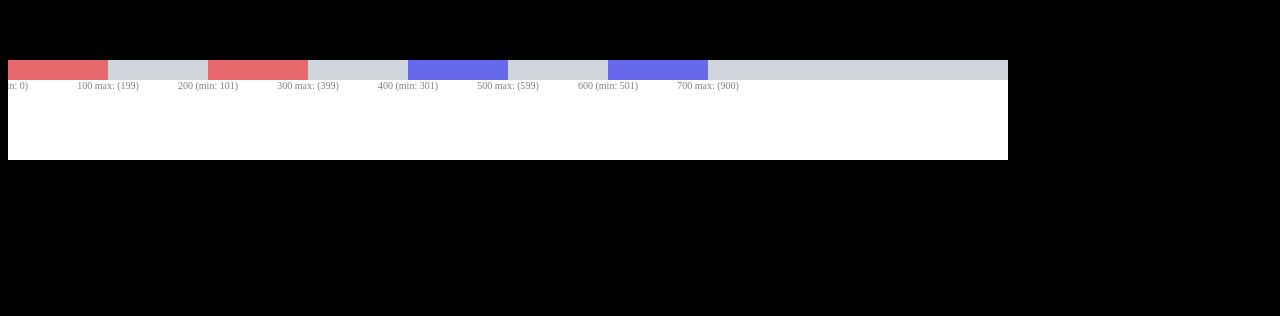
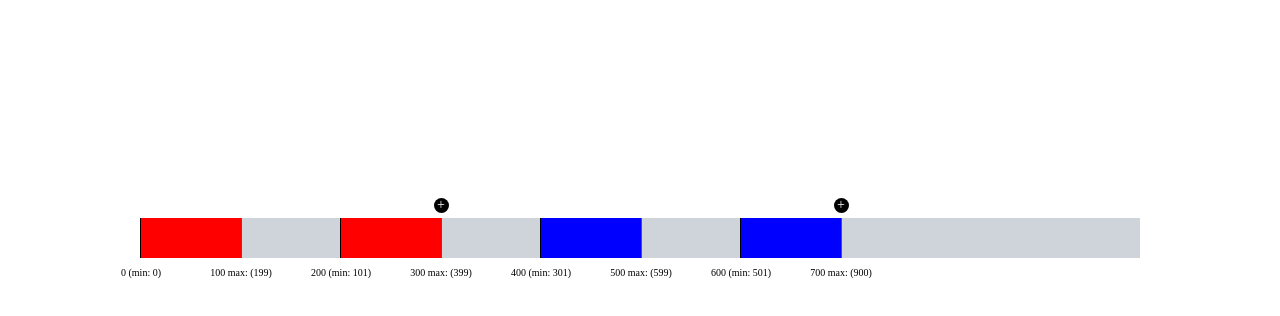
Before and after one commit to devaublanc/react-timeline-shifts, a React (Create React App) app: page / in a window 1280 px wide. Shown: the part 140-456 px from the top of the page. Built offline with nearby package versions, Linux system fonts and the light colour scheme.

Commit message:
feat(add-sections): add sections

```diff
--- a/src/App.css
+++ b/src/App.css
@@ -1,7 +1,6 @@
 html,
 body {
   height: 100%;
-  background-color: black;
 }
 
 #root {
--- a/src/App.tsx
+++ b/src/App.tsx
@@ -4,10 +4,16 @@ import "./App.css";
 
 function App() {
   return (
-    <div style={{ marginTop: 200 }}>
+    <div
+      style={{
+        display: "flex",
+        height: "100%",
+        justifyContent: "center",
+        alignItems: "center",
+      }}
+    >
       <Timeline
-        start={0}
-        end={1000}
+        duration={1000}
         sections={[
           {
             name: "lundi",
--- a/src/Slider/index.module.css
+++ b/src/Slider/index.module.css
@@ -14,16 +14,12 @@
 .valueStart,
 .valueEnd {
   position: absolute;
+
 }
 
 .track,
 .range {
-  height: 20px;
-  opacity: 0.5;
-}
-
-.range:hover {
-  opacity: 1;
+  height: 40px;
 }
 
 .track {
@@ -33,15 +29,18 @@
 }
 
 .range {
-  background-color: #9fe5e1;
+  border-left:black inset 1px;
+  border-right:black inset 1px;
   z-index: 2;
 }
+
 
 .valueStart,
 .valueEnd {
   color: black;
   font-size: 10px;
   margin-top: 20px;
+  bottom: -20px;
 }
 
 .valueStart {
@@ -97,8 +96,6 @@
   width: 10px;
   height: 40px;
   border-radius: 0;
-  /* get rid of Firefox corner rounding */
-  /* background: greenyellow; */
   background: none;
   cursor: ew-resize;
   pointer-events: auto;
@@ -108,8 +105,30 @@
   width: 10px;
   height: 40px;
   border-radius: 0;
-  /* background: greenyellow; */
   background: none;
   cursor: ew-resize;
   pointer-events: auto;
 }
+
+.addRangeBtn {
+  width: 15px;
+  height: 15px;
+  background-color: black;
+  border-radius: 50%;
+  cursor: pointer;
+  position: absolute;
+  right: -7.5px;
+  top: -20px;
+
+  display: flex;
+  justify-content: center;
+  align-items: center;
+}
+
+.addRangeBtn::before {
+  content: "+";
+  font-size: 14px;
+  line-height: 14px;
+  color: white;
+  height: 100%;
+}
--- a/src/Slider/index.tsx
+++ b/src/Slider/index.tsx
@@ -21,6 +21,7 @@ type SliderProps = {
   max: number;
   constraintMin: number;
   constraintMax: number;
+  onPressAdd?: (() => void) | null;
 };
 
 export function Slider({
@@ -32,6 +33,7 @@ export function Slider({
   max,
   constraintMin,
   constraintMax,
+  onPressAdd,
 }: SliderProps) {
   const [state, setState] = useState<SliderState>({
     min,
@@ -127,6 +129,9 @@ export function Slider({
           <div className={styles.valueEnd}>
             {state.max} max: ({constraintMax})
           </div>
+          {onPressAdd && state.max < constraintMax && (
+            <div className={styles.addRangeBtn} onClick={onPressAdd} />
+          )}
         </div>
       </div>
     </div>
--- /dev/null
+++ b/src/Timeline/helpers.ts
@@ -0,0 +1,55 @@
+export const getInitialConstraints = (
+  sections: number[][][],
+  duration: number
+) => {
+  return sections.reduce(
+    (
+      constraints: Record<number, number[][]>,
+      shifts,
+      sectionIndex,
+      sections
+    ) => {
+      constraints[sectionIndex] = shifts.map(
+        (shift: number[], shiftIndex: number) => {
+          let min = shift[0];
+          let max = shift[1];
+
+          // si il y a un shift precédent dans la mm section le min devient le max de la section précédente
+          if (shifts[shiftIndex - 1]) {
+            min = shifts[shiftIndex - 1][1] + 1;
+          }
+          // Si il n'y a pas de shift précédent dans la section courante, prendre le dernier shift de la section precedente
+          else if (
+            sections[sectionIndex - 1] &&
+            sections[sectionIndex - 1][sections[sectionIndex - 1].length - 1]
+          ) {
+            min =
+              sections[sectionIndex - 1][
+                sections[sectionIndex - 1].length - 1
+              ][1] + 1;
+          } else {
+            min = 0;
+          }
+
+          // si il y a un shift suivant dans la mm section le max devient le min de la section suivante
+          if (shifts[shiftIndex + 1]) {
+            max = shifts[shiftIndex + 1][0] - 1;
+          }
+          // Si il n'y a pas de shift suivant dans la section courante prendre le premier shift de la section suivante
+          else if (
+            sections[sectionIndex + 1] &&
+            sections[sectionIndex + 1][0]
+          ) {
+            max = sections[sectionIndex + 1][0][0] - 1;
+          } else {
+            max = duration;
+          }
+
+          return [min, max];
+        }
+      );
+      return constraints;
+    },
+    []
+  );
+};
--- a/src/Timeline/index.tsx
+++ b/src/Timeline/index.tsx
@@ -1,12 +1,12 @@
-import React, { useState } from "react";
+import React, { useEffect, useState } from "react";
 import { Slider, SliderState } from "../Slider";
 import produce from "immer";
 
 import styles from "./index.module.css";
+import { getInitialConstraints } from "./helpers";
 
 type TimelineProps = {
-  start: number;
-  end: number;
+  duration: number;
   sections: {
     name: string;
     color: string;
@@ -16,70 +16,17 @@ type TimelineProps = {
   }[];
 };
 
-const getInitialConstraints = (sections: number[][][], duration: number) => {
-  return sections.reduce(
-    (
-      constraints: Record<number, number[][]>,
-      shifts,
-      sectionIndex,
-      sections
-    ) => {
-      constraints[sectionIndex] = shifts.map(
-        (shift: number[], shiftIndex: number) => {
-          let min = shift[0];
-          let max = shift[1];
-
-          // si il y a un shift precédent dans la mm section le min devient le max de la section précédente
-          if (shifts[shiftIndex - 1]) {
-            min = shifts[shiftIndex - 1][1] + 1;
-          }
-          // Si il n'y a pas de shift précédent dans la section courante, prendre le dernier shift de la section precedente
-          else if (
-            sections[sectionIndex - 1] &&
-            sections[sectionIndex - 1][sections[sectionIndex - 1].length - 1]
-          ) {
-            min =
-              sections[sectionIndex - 1][
-                sections[sectionIndex - 1].length - 1
-              ][1] + 1;
-          } else {
-            min = 0;
-          }
-
-          // si il y a un shift suivant dans la mm section le max devient le min de la section suivante
-          if (shifts[shiftIndex + 1]) {
-            max = shifts[shiftIndex + 1][0] - 1;
-          }
-          // Si il n'y a pas de shift suivant dans la section courante prendre le premier shift de la section suivante
-          else if (
-            sections[sectionIndex + 1] &&
-            sections[sectionIndex + 1][0]
-          ) {
-            max = sections[sectionIndex + 1][0][0] - 1;
-          } else {
-            max = duration;
-          }
-
-          return [min, max];
-        }
-      );
-      return constraints;
-    },
-    []
-  );
-};
-
-export function Timeline({ start, end, sections }: TimelineProps) {
+export function Timeline({ duration, sections }: TimelineProps) {
   const [sectionsState, updateSectionsState] = useState(
     sections.map(s => s.shifts)
   );
 
   const [sectionsConstraints, updateSectionsConstraints] = useState(
-    getInitialConstraints(sectionsState, end)
+    getInitialConstraints(sectionsState, duration)
   );
 
   const onShiftChange = (
-    { min, max, moveType, handleKind }: SliderState,
+    { min, max, handleKind }: SliderState,
     sectionIdx: number,
     shiftIdx: number
   ) => {
@@ -114,14 +61,7 @@ export function Timeline({ start, end, sections }: TimelineProps) {
         // If there is a shift in the previous section
         if (sectionsState[sectionIdx - 1]) {
           // look at the max of the last shift from the previous section and set its max with the sliderState.min - 1
-          updateSectionsConstraints(
-            produce(draft => {
-              // update the previous
-              draft[sectionIdx - 1][
-                sectionsState[sectionIdx - 1].length - 1
-              ][1] = min - 1;
-            })
-          );
+
           updateSectionsState(
             produce(draft => {
               // update the current
@@ -130,13 +70,6 @@ export function Timeline({ start, end, sections }: TimelineProps) {
           );
         }
       } else {
-        // take the shift - 1 in the current setion and set this max to the sliderStart.min - 1
-        updateSectionsConstraints(
-          produce(draft => {
-            // update the previous
-            draft[sectionIdx][shiftIdx - 1][1] = min - 1;
-          })
-        );
         updateSectionsState(
           produce(draft => {
             // update the current
@@ -158,12 +91,7 @@ export function Timeline({ start, end, sections }: TimelineProps) {
         // if there is a shift in the next section
         if (sectionsState[sectionIdx + 1]) {
           // look at the min of the first shift from the next section and set its min with the sliderState.max + 1
-          updateSectionsConstraints(
-            produce(draft => {
-              // update the next
-              draft[sectionIdx + 1][0][0] = max + 1;
-            })
-          );
+
           updateSectionsState(
             produce(draft => {
               // update the current
@@ -174,12 +102,6 @@ export function Timeline({ start, end, sections }: TimelineProps) {
       } else {
         // take the shift + 1 from the current section and set its min with the sliderStart.max + 1
 
-        updateSectionsConstraints(
-          produce(draft => {
-            // update the previous
-            draft[sectionIdx][shiftIdx + 1][0] = max + 1;
-          })
-        );
         updateSectionsState(
           produce(draft => {
             // update the current
@@ -189,6 +111,30 @@ export function Timeline({ start, end, sections }: TimelineProps) {
       }
     }
   };
+
+  const handlePressAdd = (sectionIdx: number, shiftIdx: number) => {
+    const lastShift = sectionsState[sectionIdx][shiftIdx];
+    console.log("ONPRE ADD", lastShift);
+    const min = lastShift[1];
+    const max = Math.min(
+      sections[sectionIdx].max ?? Infinity,
+      sectionsState[sectionIdx + 1]
+        ? sectionsState[sectionIdx + 1][0][0]
+        : duration
+    );
+    const start = Math.round(min + ((max - min) * 0.5) / 2);
+    const end = Math.ceil(max - ((max - min) * 0.5) / 2);
+
+    updateSectionsState(
+      produce(draft => {
+        draft[sectionIdx].push([start, end]);
+      })
+    );
+  };
+
+  useEffect(() => {
+    updateSectionsConstraints(getInitialConstraints(sectionsState, duration));
+  }, [sectionsState, duration]);
 
   return (
     <div className={styles.container}>
@@ -202,18 +148,28 @@ export function Timeline({ start, end, sections }: TimelineProps) {
               key={`shift_${sectionIdx}_${shiftIdx}`}
             >
               <Slider
-                start={start}
-                end={end}
+                start={0}
+                end={duration}
                 min={min}
                 max={max}
-                constraintMin={Math.max(
-                  currentConstraint[0],
-                  currentSection.min ?? 0
-                )}
-                constraintMax={Math.min(
-                  currentConstraint[1],
-                  currentSection.max ?? Infinity
-                )}
+                onPressAdd={
+                  shiftIdx === section.length - 1
+                    ? () => handlePressAdd(sectionIdx, shiftIdx)
+                    : null
+                }
+                constraintMin={
+                  currentConstraint
+                    ? Math.max(currentConstraint[0], currentSection.min ?? 0)
+                    : 0
+                }
+                constraintMax={
+                  currentConstraint
+                    ? Math.min(
+                        currentConstraint[1],
+                        currentSection.max ?? Infinity
+                      )
+                    : 0
+                }
                 color={sections[sectionIdx].color}
                 onChange={sliderState =>
                   onShiftChange(sliderState, sectionIdx, shiftIdx)
```
